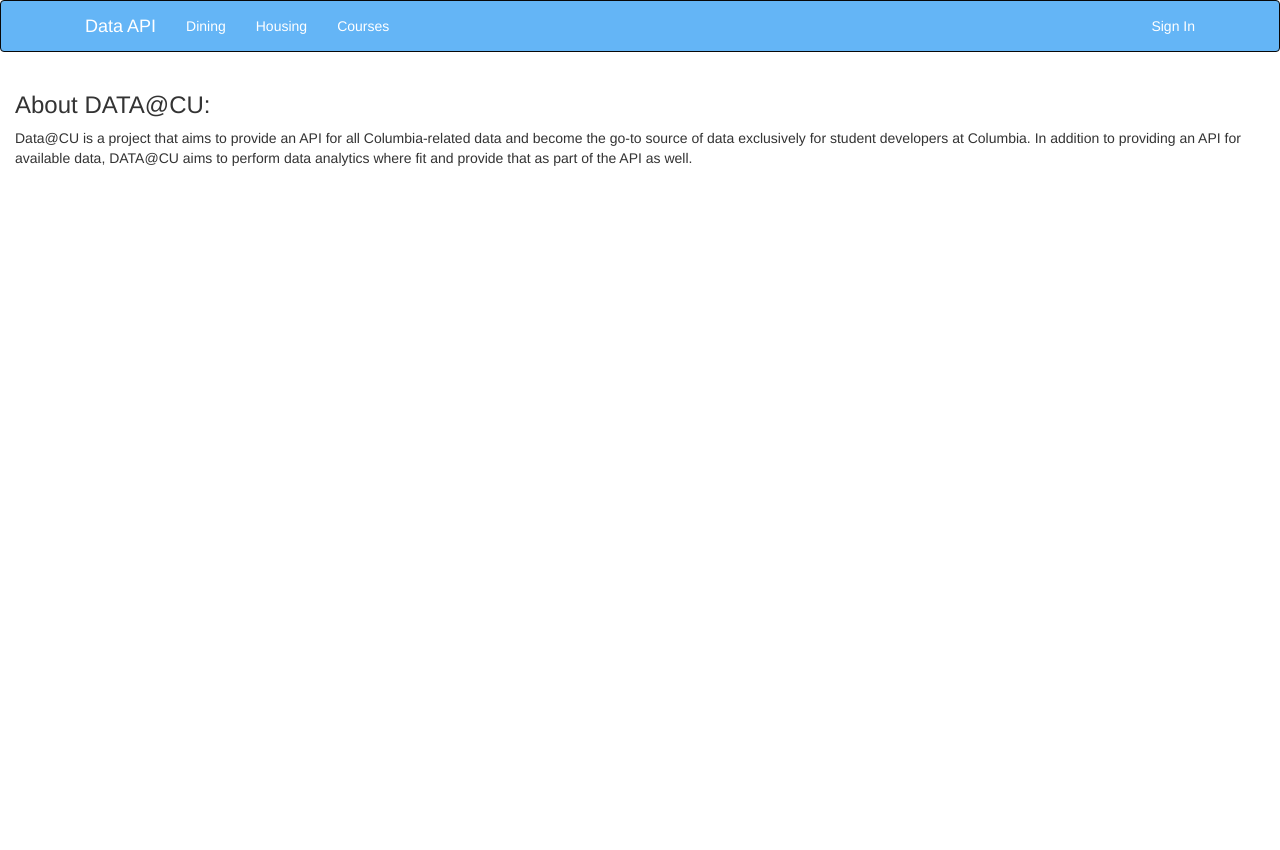
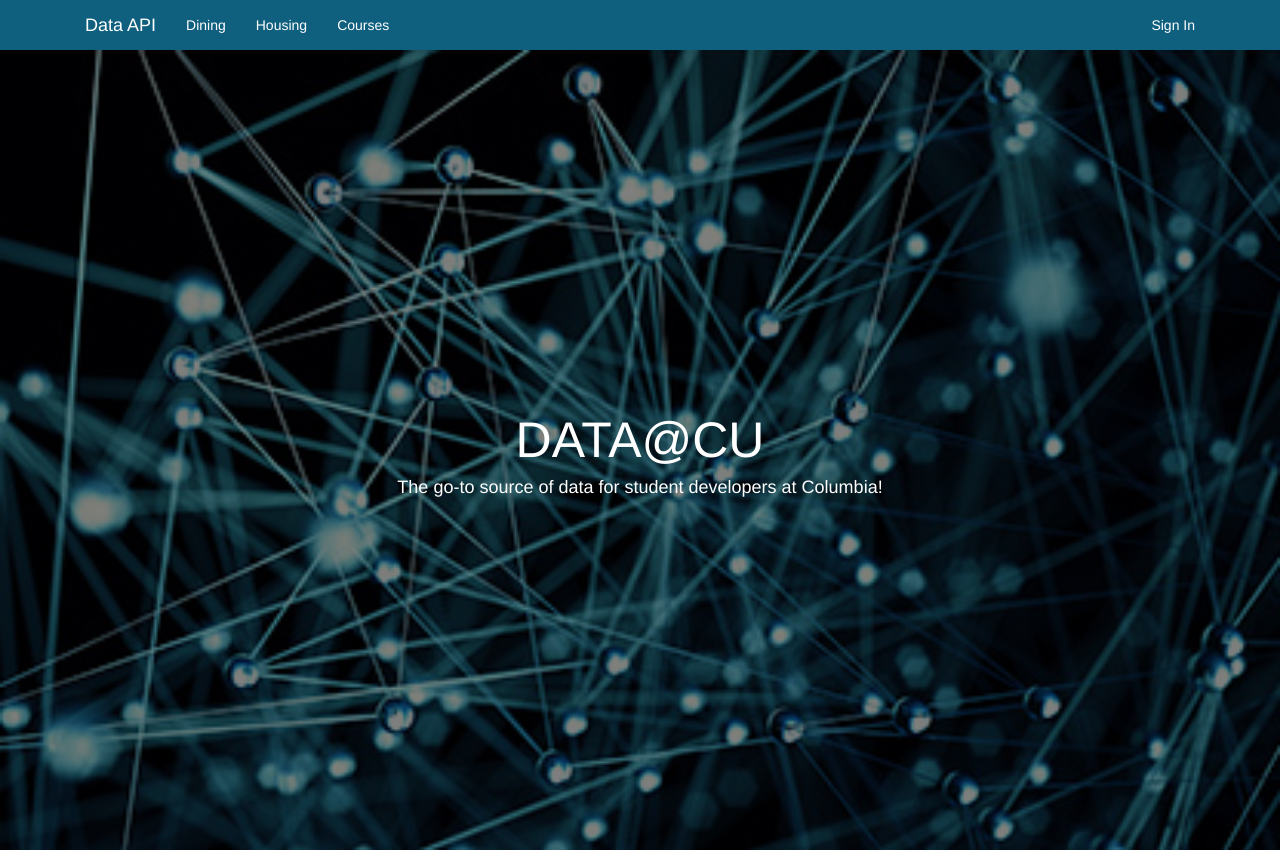
Before and after one commit to ADI-Labs/data-api, a Flask app: page / in a window 1280 px wide. Before the commit the page ends 166 px from the top, so only its background shows below. Run offline with Flask 2, Linux system fonts and the light colour scheme; parts of the project's set-up code (start-up, migrations or seed data) failed here and were passed over; some libraries are stand-ins or nearby versions.

Commit message:
Home page UI and navbar changed

```diff
--- a/app/static/assets/base.css
+++ b/app/static/assets/base.css
@@ -1,12 +1,17 @@
 /*       Columbia blue          */
 .cu-blue {
-  background-color: #64b5f6;
+  background-color: #0f5f7f;
+  border-width:0;
 }
 
-.navbar-inverse .navbar-nav>li>a {
+.navbar-nav>li>a, .navbar-nav>a {
   color: #ffffff;
 }
 
-.navbar-inverse .navbar-nav>li>a:hover {
+.navbar-nav>button>span {
+  background-color: #ffffff;
+}
+
+.navbar-nav>li>a:hover {
   color: #000000;
 }
--- /dev/null
+++ b/app/static/assets/home.css
@@ -0,0 +1,39 @@
+body, html {
+    height: 100%;
+    margin: 0;
+    /* font-family: Arial, Helvetica, sans-serif; */
+}
+
+.hero-image {
+  background-image: linear-gradient(rgba(0, 0, 0, 0.5), rgba(0, 0, 0, 0.5)), url(banner.jpg);
+  height: 100%;
+  background-position: center;
+  background-repeat: no-repeat;
+  background-size: cover;
+  position: relative;
+}
+
+.hero-text {
+  text-align: center;
+  position: absolute;
+  top: 50%;
+  left: 50%;
+  transform: translate(-50%, -50%);
+  color: white;
+}
+
+.hero-text button {
+  border: none;
+  outline: 0;
+  display: inline-block;
+  padding: 10px 25px;
+  color: black;
+  background-color: #ddd;
+  text-align: center;
+  cursor: pointer;
+}
+
+.hero-text button:hover {
+  background-color: #555;
+  color: white;
+}
--- a/app/templates/base.html
+++ b/app/templates/base.html
@@ -2,21 +2,21 @@
 {%  import "bootstrap/wtf.html" as wtf %}
 
 {% block navbar %}
- <div class="navbar navbar-inverse cu-blue" role="navigation">
+ <div class="cu-blue" role="navigation">
         <div class="container">
-            <div class="navbar_header">
+            <div class="navbar-nav">
                 <button type="button" class="navbar-toggle" data-toggle="collapse" data-target=".navbar-collapse">
                     <span class="sr-only">Toggle Navigation</span>
                     <span class="icon-bar"></span>
                     <span class="icon-bar"></span>
                     <span class="icon-bar"></span>
                 </button>
+                <a class="navbar-brand" href="{{ url_for('main.home') }}">Data API</a>
 
             </div>
             <div class="navbar-collapse collapse">
 
-                <ul class="nav navbar-nav navbar-left">
-                    <li><a class="navbar-brand" href="{{ url_for('main.home') }}">Data API</a></li>
+                <ul class="nav navbar-nav">
                     <li><a href="{{ url_for('main.dining') }}">Dining</a></li>
                     <li><a href="{{ url_for('main.housing') }}">Housing</a></li>
                     <li><a href="{{ url_for('main.courses') }}">Courses</a></li>
--- a/app/templates/main/home.html
+++ b/app/templates/main/home.html
@@ -1,15 +1,33 @@
 {% extends 'base.html' %}
 {% block content %}
-<div id="content" class="container-fluid">
+<!-- <div id="content" class="container-fluid">
+    <div class = "container-fluid">
+        <img class="img-responsive" src="https://www.w3schools.com/w3images/lights.jpg" alt="DataBanner">
+    </div>
     <div class="row-fluid">
         <div class="span12">
             <h3>
-                    About DATA@CU:
+                    About DATA@CU:Data@CU is an ADI-Labs project that aims to provide an API for all Columbia-related data and become the go-to source of data exclusively for student developers at Columbia
             </h3>
             <p>
-                 Data@CU is a project that aims to provide an API for all Columbia-related data and become the go-to source of data exclusively for student developers at Columbia. In addition to providing an API for available data, DATA@CU aims to perform data analytics where fit and provide that as part of the API as well.
+
             </p>
         </div>
     </div>
+</div> -->
+
+<div class="hero-image">
+  <div class="hero-text">
+    <h1 style="font-size:50px">DATA@CU</h1>
+    <h4>The go-to source of data for student developers at Columbia!</h4>
+    <!-- <p>Data@CU is an ADI-Labs project that aims to provide an API for all Columbia-related data.</p> -->
+  </div>
 </div>
+
 {% endblock %}
+
+{% block styles %}
+{{super()}}
+<link rel="stylesheet"
+      href="{{url_for('static', filename='assets/home.css')}}">
+{% endblock %}
```
Also changed, not shown: app/static/assets/banner.jpg (added).
